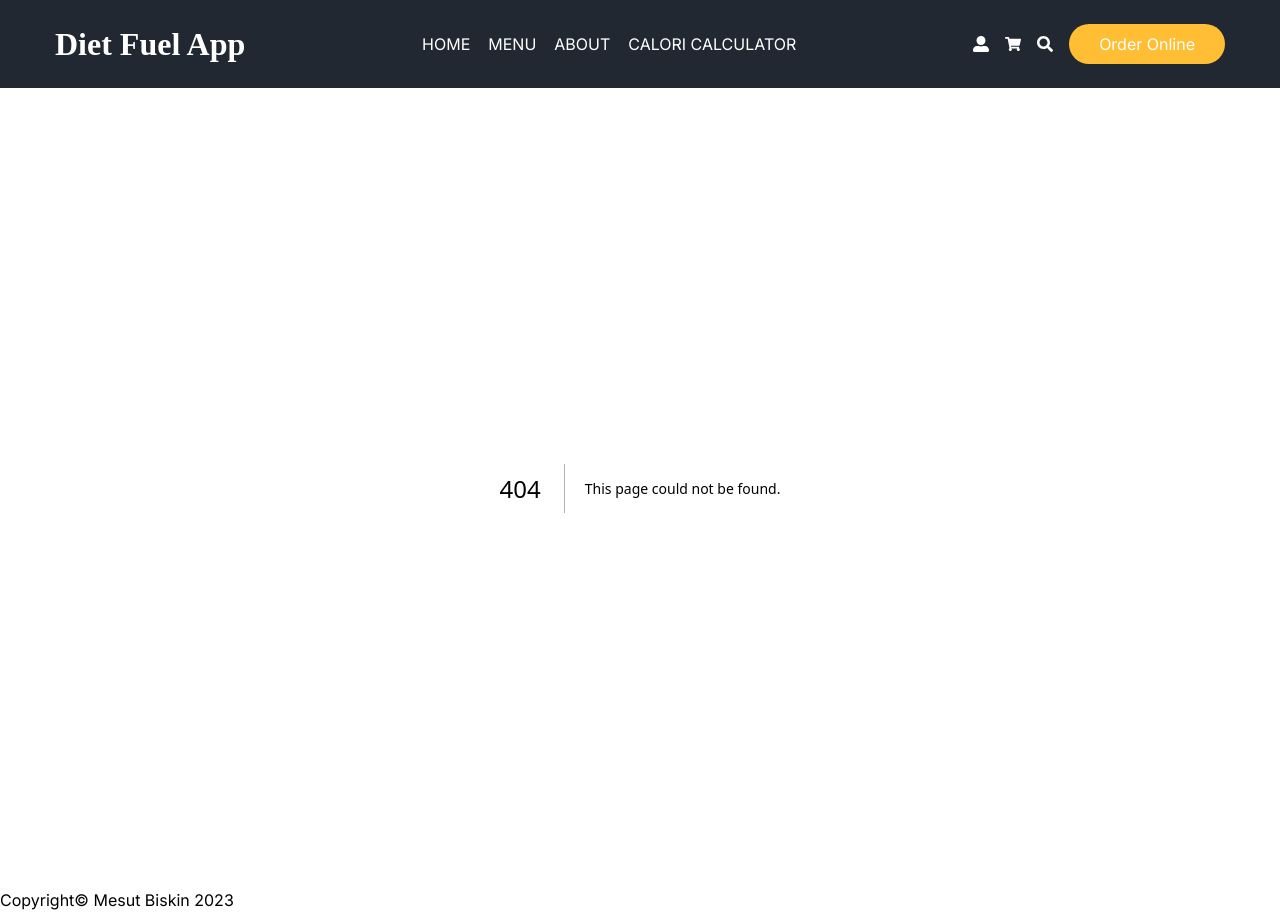
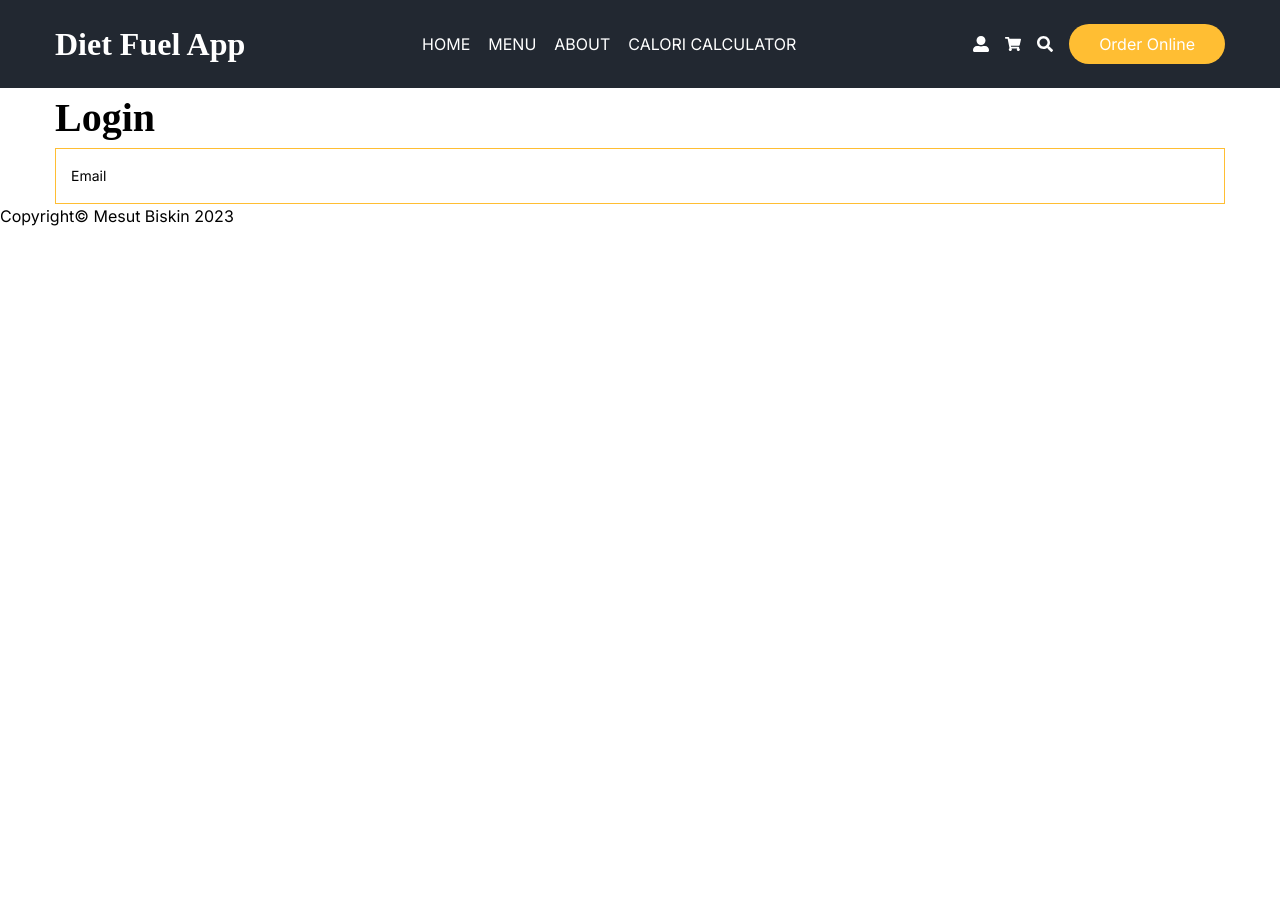
Before and after one commit to MesutBiskin/diet-feul-app, a Next.js app: page /login in a window 1280 px wide. Before the commit this address had no page. After the commit the page ends 800 px from the top, so only its background shows below. Built offline with nearby package versions, Linux system fonts and the light colour scheme.

Commit message:
still working login page

```diff
--- a/app/About/page.jsx
+++ b/app/About/page.jsx
@@ -1,11 +1,12 @@
 import React from "react"
-import Title from 'components/ui/title'
-import Image from "next/image"
+// import Title from 'components/ui/title'
+// import Image from "next/image"
 
-const About =() => {
+const About = () => {
   return (
     <div>
-       <div className='bg-secondary py-14'>
+      {/* <h2>test about</h2> */}
+      {/* <div className='bg-secondary py-14'>
         <div className='container mx-auto flex items-center text-white gap-20 flex-wrap
         justify-center'>
           <div className='relative w-[450px] h-[450px]'>
@@ -21,7 +22,7 @@ const About =() => {
             </button>
           </div>
         </div>
-    </div>
+      </div> */}
     </div>
   )
 }
--- a/app/Auth/page.jsx
+++ b/app/login/page.jsx
@@ -7,7 +7,7 @@ const Login = () => {
   return (
 
     <div className='container mx-auto'>
-      <div className='text-black'>
+      <div className='text-black flex flex-col'>
         <Title addClass="text-[40px]">Login</Title>
       </div>
     <Input/>
--- a/components/layout/Header.jsx
+++ b/components/layout/Header.jsx
@@ -37,10 +37,11 @@ function Header() {
               <Link href="/menu">Menu</Link>
             </li>
             <li className="px-[5px] py-[10px] uppercase hover:text-primary cursor-pointer">
-              <Link href="/About">About</Link>
+              {/* <Link href="/about">About</Link> */}
+              <a href="/about">About</a>
             </li>
             <li className="px-[5px] py-[10px] uppercase hover:text-primary cursor-pointer">
-              <Link href="Calorie">Calori Calculator</Link>
+              <Link href="calorie">Calori Calculator</Link>
             </li>
           </ul>
         </nav>
```
Lines whose indentation alone changed are shown as unchanged.
